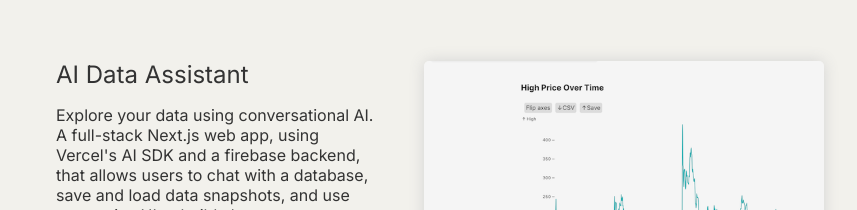
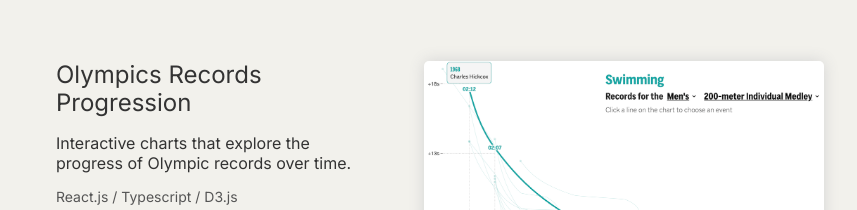
Before and after one commit to csdiehl16/csdiehl16.github.io, an Astro site: page / in a window 1280 px wide. Shown: the part 1506-1716 px from the top of the page, without its empty margins (200-1057 px from the left). Built offline with nearby package versions, Linux system fonts and the light colour scheme; Astro itself is replaced by a stand-in of ours; grey boxes are pictures that could not be loaded.

Commit message:
new links

```diff
--- a/src/components/projectList.jsx
+++ b/src/components/projectList.jsx
@@ -22,6 +22,15 @@ const projectRawData = [
     description:
       "An interactive dashboard that displays real-time fire incident information and surrounding demographics, updated every 15 minutes.",
     cloudinaryId: "fire_tracker_ul6unw",
+  },
+  {
+    name: "Olympics Records Progression",
+    link: "https://apnews.com/projects/olympic-athletes-progress/",
+    imageLink: "/olympic_records.png",
+    languages: ["React.js", "Typescript", "D3.js"],
+    tag: ["Data journalism", "Web development"],
+    description:
+      "Interactive charts that explore the progress of Olympic records over time.",
   },
   {
     name: "AI Data Assistant",
@@ -135,15 +144,13 @@ const projectRawData = [
   },
   {
     name: "An Underwater Paradise Under Threat",
-    link: "https://apnews.com/article/2022-climate-change-photos-3d0d1a338bf8995048bddae11ad17eb2",
+    link: "https://apnews.com/projects/mexico-tren-maya-climate-yucatan/",
     imageLink: "/cenotes.png",
     languages: ["React.js", "D3.js"],
     tag: ["Web development"],
     description:
       "I developed this webpage and the accompanying maps to showcase AP reporters' work documenting destruction of cenotes in the Yucatan Peninsula.",
-    cloudinaryId: "climate_slcbb7",
   },
-
   {
     name: "WMATA Dashboard",
     link: "https://github.com/csdiehl/smart-card-data-dashboard#readme",
```
Also changed, not shown: public/olympic_records.png (added), 1 other file.
